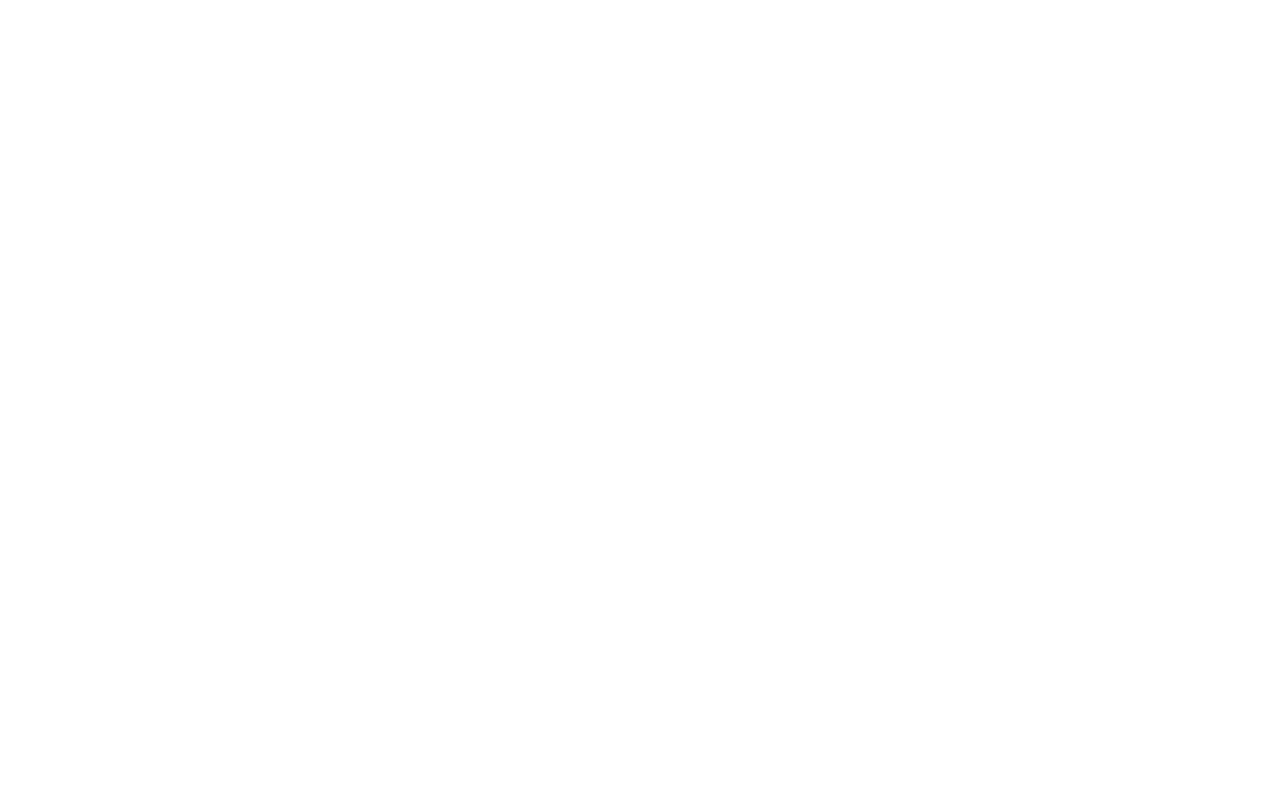
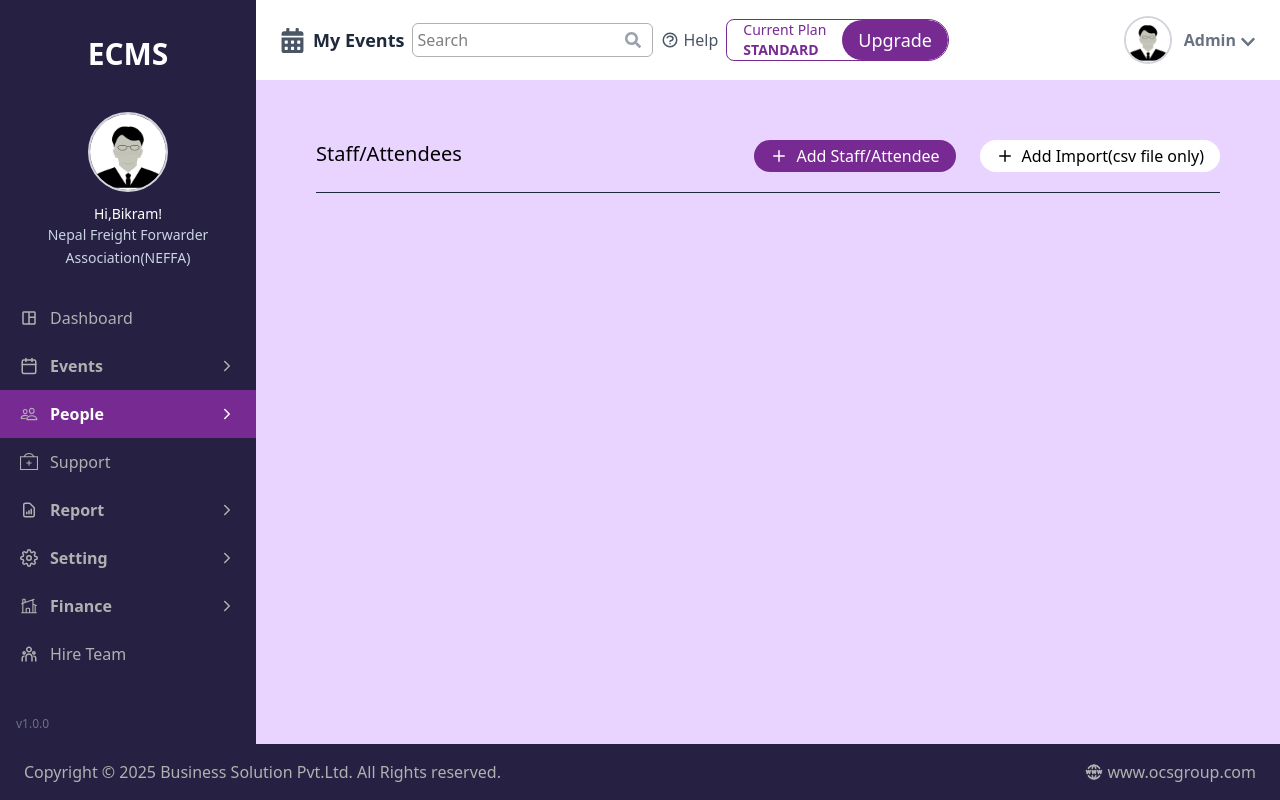
Before and after one commit to koiraladarwin/ecmsadminpage, a React (Vite) app: page /people in a window 1280 px wide. Before the commit this address had no page. Built offline with nearby package versions, Linux system fonts and the light colour scheme.

Commit message:
feat:add header at people page and made people tab clickable

```diff
--- a/src/App.jsx
+++ b/src/App.jsx
@@ -14,6 +14,7 @@
 import ImportExportPage from "./features/dashboard/importexport/Importexport";
 import CategoryPage from "./features/dashboard/category/page/Category";
 import CreateEventPage from "./features/dashboard/event/NewEventPage";
+import StaffAttendeePage from "./features/dashboard/people/pages/StaffAttendeePage";
 
 
 function App() {
@@ -25,7 +26,8 @@
         <Route index element={<Home />} />
 
         <Route path="import-export" element={<ImportExportPage />} />
-        <Route path="people/:peopleId" element={<PeoplePage />} />
+        <Route path='people' element={<PeoplePage/>}/>
+        <Route path="people/:peopleId" element={<StaffAttendeePage/>} />
         <Route path="support" element={<SupportPage />} />
         <Route path="report/:reportId" element={<ReportPage />} />
         <Route path="settings/:settingId" element={<SettingsPage />} />
--- a/src/features/dashboard/components/SideBar.jsx
+++ b/src/features/dashboard/components/SideBar.jsx
@@ -152,17 +152,30 @@
 
         {/* people */}
         <div className=''>
-          <button onClick={() => handleOpen("people")} className="flex items-center w-full px-5 py-3 font-semibold text-passive-text hover:bg-gray-100">
+          <NavLink
+            to="/people"
+            end
+            onClick={() => handleOpen("people")}
+            className={({ isActive }) =>
+              `flex items-center w-full px-5 py-3 font-semibold transition ${isActive
+                ? "bg-sidebar-hover text-active-text"
+                : "text-passive-text hover:bg-gray-100"
+              }`
+            }
+          >
+            {/* <button onClick={() => handleOpen("people")} className="flex items-center w-full px-5 py-3 font-semibold text-passive-text hover:bg-gray-100"> */}
             <IoPeopleOutline className="mr-3 text-passive-text" size={18} />
             People
             <FiChevronRight
               className={`ml-auto transition-transform ${open == "people" ? 'rotate-90' : ''}`}
               size={18}
             />
-          </button>
+          </NavLink>
+          {/* </button> */}
         </div>
         {/* people list */}
-        {open == "people" && (
+        {
+          open == "people" && (
             <div className="flex flex-col py-2 space-y-1">
               <NavLink
                 to="/people/staff"
@@ -212,7 +225,8 @@
           </button>
         </div>
         {/* report list */}
-        {open == "report" && (
+        {
+          open == "report" && (
             <div className="flex flex-col py-2 space-y-1">
               <NavLink
                 to="/report/checkinreport"
@@ -261,7 +275,8 @@
           </button>
         </div>
         {/* setting list */}
-        {open == "settings" && (
+        {
+          open == "settings" && (
             <div className="flex flex-col py-2 space-y-1">
               <NavLink
                 to="/settings/setting1"
@@ -309,7 +324,8 @@
           </button>
         </div>
         {/* finance list */}
-        {open == "finance" && (
+        {
+          open == "finance" && (
             <div className="flex flex-col py-2 space-y-1">
               <NavLink
                 to="/finance/finance1"
@@ -356,11 +372,11 @@
           <RiTeamLine className="mr-3 text-passive-text" size={18} />
           Hire Team
         </NavLink>
-      </nav>
+      </nav >
 
       <div className="mt-auto px-4 py-3 flex flex-col space-y-2 text-gray-500 text-xs">
         <div>v1.0.0</div>
       </div>
-    </div>
+    </div >
   );
 }
--- /dev/null
+++ b/src/features/dashboard/people/components/Button.jsx
@@ -0,0 +1,19 @@
+import React from 'react'
+import { FiPlus } from 'react-icons/fi'
+
+function Button({ text, type }) {
+  const styles = {
+    primary: 'bg-sidebar-hover text-white hover:bg-purple-500',
+    secondary: 'bg-white text-black hover:bg-gray-500 hover:text-white',
+  }
+  return (
+    <div>
+      <button className={`flex items-center gap-2 px-4 py-1  rounded-full hover:bg-gray-400 transition ${styles[type]}`}>
+        <FiPlus size={18} />
+        {text}
+      </button>
+    </div>
+  )
+}
+
+export default Button
--- /dev/null
+++ b/src/features/dashboard/people/components/Header.jsx
@@ -0,0 +1,19 @@
+import React from 'react'
+import Button from './Button'
+
+function Header() {
+  return (
+    <div className=' px-15 pt-15 pb-5  '>
+      <div className='w-full flex justify-between border-b border-gray-800 pb-5 '>
+        <div className='text-xl'>Staff/Attendees</div>
+        <div className='flex gap-6'>
+          <Button type='primary' text='Add Staff/Attendee' />
+          <Button type='secondary' text='Add Import(csv file only)' />
+        </div>
+      </div>
+
+    </div>
+  )
+}
+
+export default Header
--- a/src/features/dashboard/people/pages/PeoplePage.jsx
+++ b/src/features/dashboard/people/pages/PeoplePage.jsx
@@ -1,13 +1,14 @@
 import React from 'react'
-import { useParams } from 'react-router-dom'
+import Header from '../components/header'
+
 
 function PeoplePage() {
-  const { peopleId } = useParams()
+
 
   return (
-    <h2 className="text-xl font-bold text-gray-800">
-      {peopleId}
-    </h2>
+  <>
+  <Header/>
+  </>
   )
 }
 
--- /dev/null
+++ b/src/features/dashboard/people/pages/StaffAttendeePage.jsx
@@ -0,0 +1,14 @@
+import React from 'react'
+import { useParams } from 'react-router-dom'
+
+function StaffAttendeePage() {
+  const { peopleId } = useParams()
+
+  return (
+    <h2 className="text-xl font-bold text-gray-800">
+      {peopleId}
+    </h2>
+  )
+}
+
+export default StaffAttendeePage
```
Lines whose indentation alone changed are shown as unchanged.
